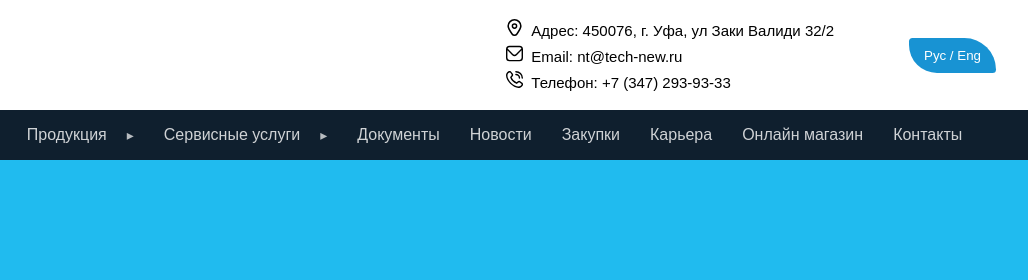
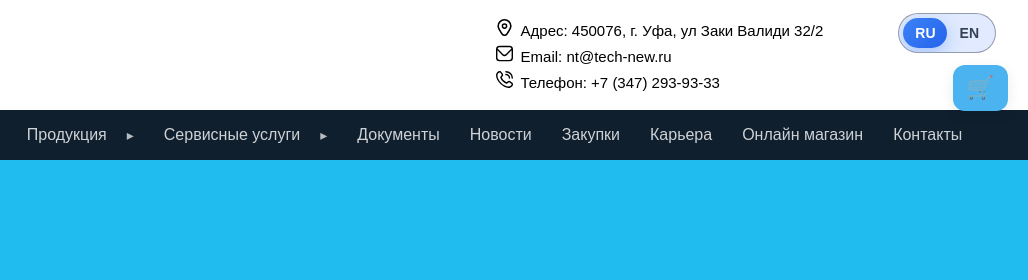
Before and after one commit to New-Technologies123/ruAstro, an Astro site: page /home in a window 1280 px wide. Shown: the top 280 px of the page, 252-1280 px from the left. Built offline with nearby package versions, Linux system fonts and the light colour scheme; Astro itself is replaced by a stand-in of ours.

Commit message:
new Header

```diff
--- a/src/components/base/Header.tsx
+++ b/src/components/base/Header.tsx
@@ -7,6 +7,7 @@ import location from '../../images/location.svg';
 import email from '../../images/email.svg';
 import phone from '../../images/phone.svg';
 import { menuData } from './menuData';
+import { CartButton } from '../ui/cart-button/CartButton';
 
 import { useState, useEffect } from 'react';
 
@@ -98,9 +99,17 @@ export const Header = ({ pageType }) => {
     });
   };
 
-  const redirectEngToTechNew = () => {
+ const [lang, setLang] = useState('ru');
+
+const changeLanguage = (newLang) => {
+  setLang(newLang);
+
+  if (newLang === 'en') {
     window.location.href = 'https://eng.tech-new.ru';
-  };
+  } else {
+    window.location.href = 'https://tech-new.ru';
+  }
+};
 
   /* Закрытие меню при клике вне */
   useEffect(() => {
@@ -146,9 +155,34 @@ export const Header = ({ pageType }) => {
             </div>
 
             <div className={Styles.languageSwitch}>
-              <button className={Styles.buttonMenu} onClick={redirectEngToTechNew}>
-                Рус / Eng
-              </button>
+              <div className={Styles.langToggle}>
+
+                {/* sliding background */}
+                <div
+                  className={Styles.langSlider}
+                  style={{
+                    transform:
+                      lang === 'ru'
+                        ? 'translateX(0%)'
+                        : 'translateX(100%)'
+                  }}
+                />
+
+                <button
+                  onClick={() => changeLanguage('ru')}
+                  className={lang === 'ru' ? Styles.active : ''}
+                >
+                  RU
+                </button>
+
+                <button
+                  onClick={() => changeLanguage('en')}
+                  className={lang === 'en' ? Styles.active : ''}
+                >
+                  EN
+                </button>
+
+              </div>
             </div>
           </div>
         </div>
@@ -216,6 +250,7 @@ export const Header = ({ pageType }) => {
           </li>
         </ul>
       </nav>
+      <CartButton goToBasket={() => window.location.href = '/basket'} />
     </>
   );
 };
--- a/src/components/base/header.module.scss
+++ b/src/components/base/header.module.scss
@@ -13,7 +13,7 @@
 
 .contactBloc {
   display: flex;
-  align-items: center;
+  align-items: flex-start;
   margin-left: auto;
 }
 
@@ -33,75 +33,59 @@
   }
 }
 
+//Кнопка переключения языка
 .languageSwitch {
-  font-size: 15px;
+  display: flex;
+  align-items: center;
 }
 
-.buttonMenu {
-  border: none;
-  outline: none;
-  color: #fff;
-  // background: #0051ff;
-  background: rgb(24, 147, 211);
-  cursor: pointer;
+/* контейнер */
+.langToggle {
   position: relative;
-  z-index: 0;
-  border-radius: 10px;
-  padding: 10px 15px;
-  border-top-right-radius: 90px;
-  border-bottom-left-radius: 80px;
+  display: flex;
+  background: rgba(100, 145, 248, 0.192);
+  border-radius: 999px;
+  padding: 4px;
+  border: 1px solid rgba(15, 23, 42, 0.37);
+  backdrop-filter: blur(12px);
+  overflow: hidden;
 }
 
-.buttonMenu:hover {
-  background-color: rgb(8, 106, 179);
+/* sliding pill */
+.langSlider {
+  position: absolute;
+  top: 4px;
+  left: 4px;
+  width: calc(50% - 4px);
+  height: calc(100% - 8px);
+  border-radius: 999px;
+  background: linear-gradient(135deg, #3b82f6, #2563eb);
+  box-shadow: 0 6px 18px rgba(59,130,246,.35);
+  transition: transform .35s cubic-bezier(.4,0,.2,1);
 }
 
-.buttonMenu:before {
-  content: '';
-  background: linear-gradient(45deg, #ff0000, #ff7300, #fffb00, #48ff00, #00ffd5, #002bff, #7a00ff, #ff00c8, #ff0000);
-  position: absolute;
-  top: -2px;
-  left: -2px;
-  background-size: 400%;
-  z-index: -1;
-  filter: blur(5px);
-  width: calc(100% + 4px);
-  height: calc(100% + 4px);
-  animation: glowing 20s linear infinite;
-  opacity: 0;
-  transition: opacity 0.3s ease-in-out;
-  border-radius: 10px;
+/* кнопки */
+.langToggle button {
+  position: relative;
+  z-index: 2;
+  border: none;
+  background: transparent;
+  padding: 7px 12px;
+  font-weight: 600;
+  font-size: 14px;
+  color: #334155;
+  cursor: pointer;
+  transition: color .25s ease;
 }
 
-.buttonMenu:active:after {
-  background: transparent;
+/* активный текст */
+.langToggle button.active {
+  color: #ffffff;
 }
 
-.buttonMenu:hover:before {
-  opacity: 1;
-}
-
-.buttonMenu:after {
-  z-index: -1;
-  content: '';
-  position: absolute;
-  left: 0;
-  top: 0;
-  border-radius: 10px;
-}
-
-@keyframes glowing {
-  0% {
-    background-position: 0 0;
-  }
-
-  50% {
-    background-position: 400% 0;
-  }
-
-  100% {
-    background-position: 0 0;
-  }
+/* hover */
+.langToggle:hover {
+  box-shadow: 0 8px 22px rgba(0,0,0,.12);
 }
 
 nav {
--- a/src/components/ui/cart-button/cart-button.module.scss
+++ b/src/components/ui/cart-button/cart-button.module.scss
@@ -1,9 +1,9 @@
 /* ===== Кнопка корзины ===== */
 .cartWrapper {
   position: fixed;
-  top: 80px;
+  top: 45px;
   right: 20px;
-  z-index: 1000;
+  z-index: 99990;
   margin-top: 20px;
   margin-left: 15px;
 }
```
